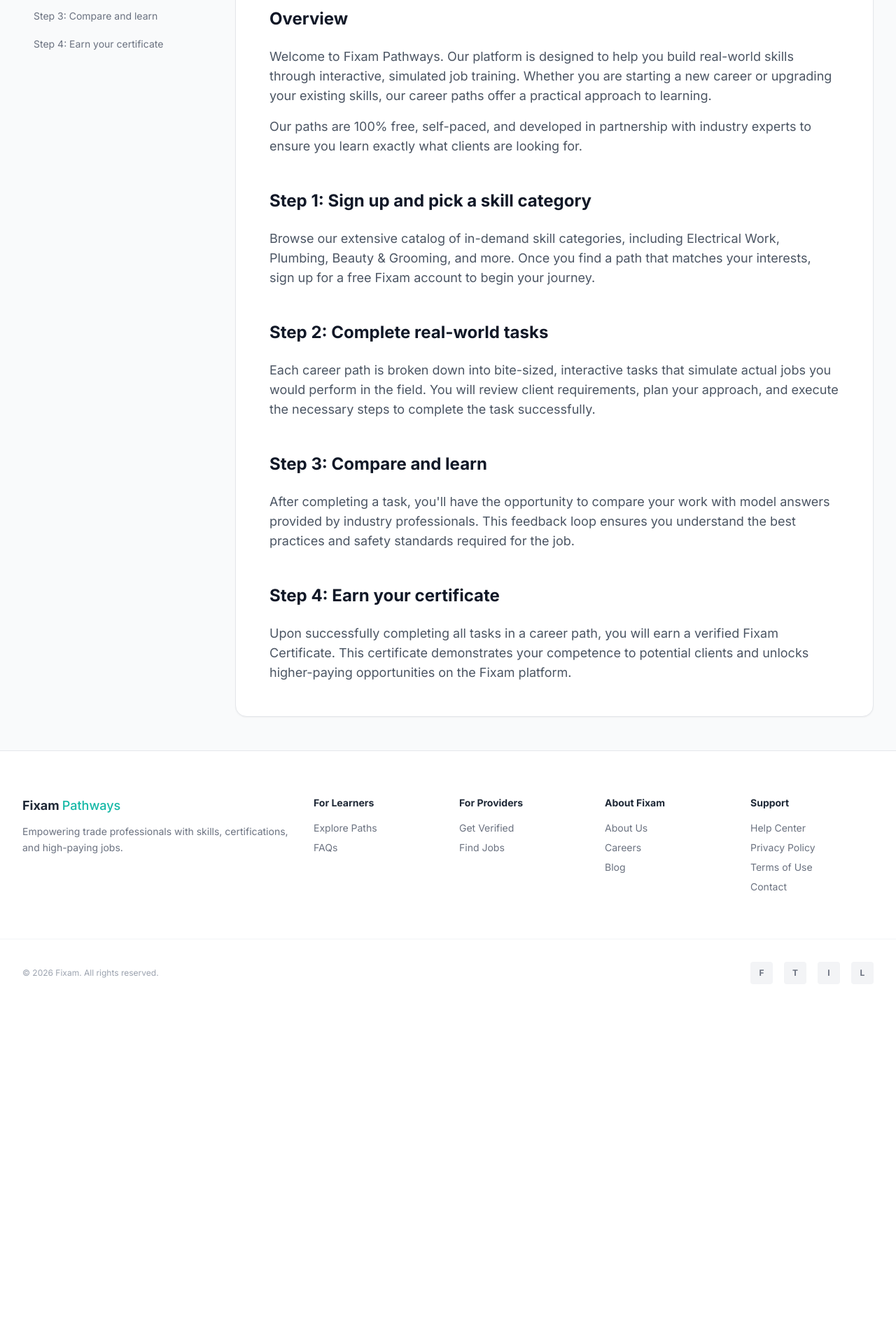
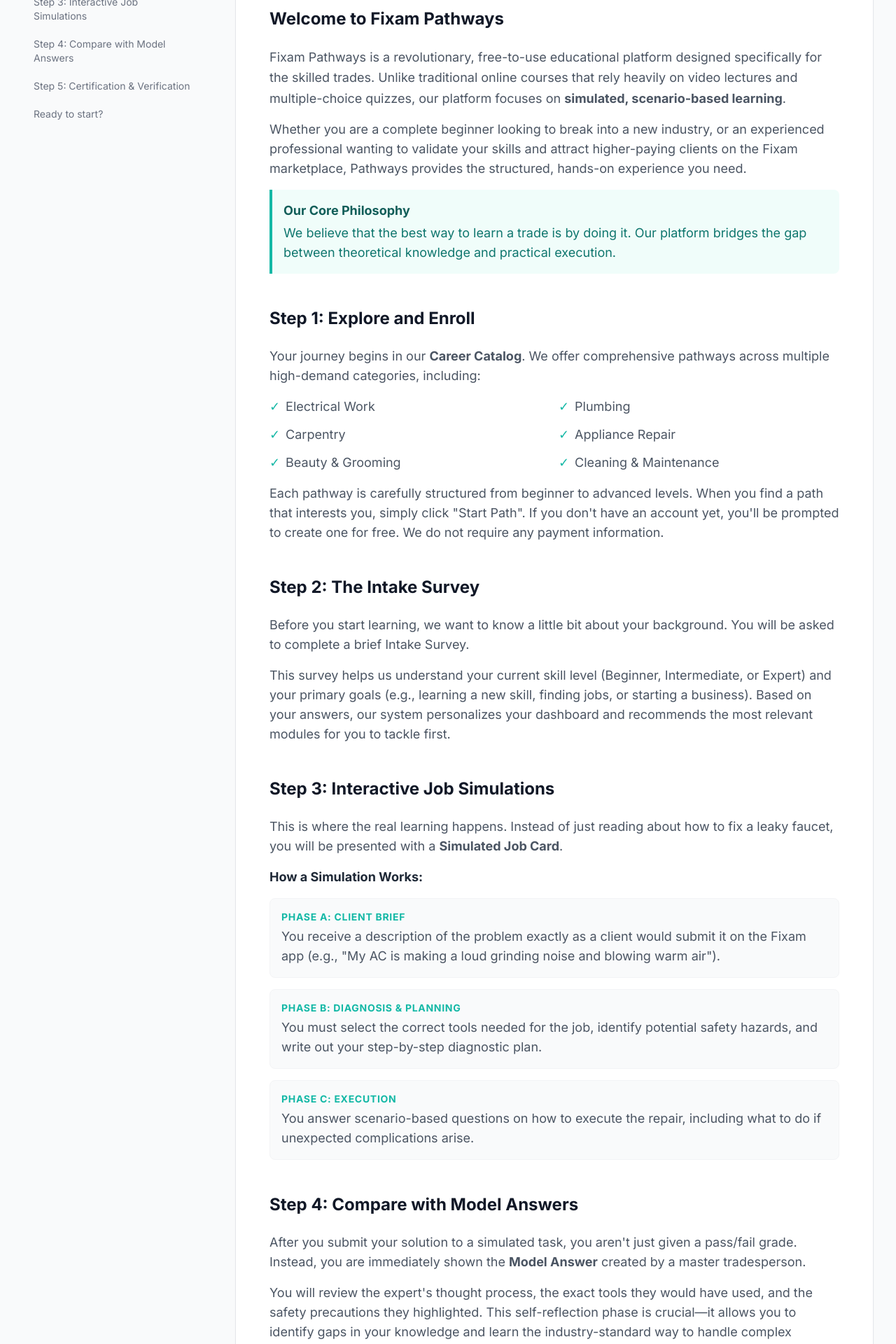
Before and after one commit to NoungaJoseph/careerpath, a React (Vite) app: page /how-it-works in a window 1280 px wide. Shown: the part 280-2200 px from the top of the page at 70% size. Before the commit the page ends 1718 px from the top, so only its background shows below. Built offline with nearby package versions, Linux system fonts and the light colour scheme.

Commit message:
feat: expand how it works page and fix navbar link

```diff
--- a/src/components/Navbar.tsx
+++ b/src/components/Navbar.tsx
@@ -10,7 +10,7 @@
 
   const navLinks = [
     { key: 'careerPaths', href: '/catalog' },
-    { key: 'howItWorks', href: '/#how-it-works' },
+    { key: 'howItWorks', href: '/how-it-works' },
     { key: 'forProviders', href: '/for-providers' },
   ];
 
--- a/src/pages/HowItWorksPage.tsx
+++ b/src/pages/HowItWorksPage.tsx
@@ -3,65 +3,127 @@
 export default function HowItWorksPage() {
   const sections: Section[] = [
     {
-      id: "overview",
-      title: "Overview",
+      id: "introduction",
+      title: "Welcome to Fixam Pathways",
+      content: (
+        <>
+          <p className="text-lg leading-relaxed">
+            Fixam Pathways is a revolutionary, free-to-use educational platform designed specifically for the skilled trades.
+            Unlike traditional online courses that rely heavily on video lectures and multiple-choice quizzes, our platform focuses on <strong>simulated, scenario-based learning</strong>.
+          </p>
+          <p className="mt-4">
+            Whether you are a complete beginner looking to break into a new industry, or an experienced professional wanting to validate your skills and attract higher-paying clients on the Fixam marketplace, Pathways provides the structured, hands-on experience you need.
+          </p>
+          <div className="bg-teal-50 border-l-4 border-teal-500 p-4 mt-6 rounded-r-lg">
+            <h4 className="font-bold text-teal-800">Our Core Philosophy</h4>
+            <p className="text-teal-700 mt-1">We believe that the best way to learn a trade is by doing it. Our platform bridges the gap between theoretical knowledge and practical execution.</p>
+          </div>
+        </>
+      )
+    },
+    {
+      id: "step-1-discovery",
+      title: "Step 1: Explore and Enroll",
       content: (
         <>
           <p>
-            Welcome to Fixam Pathways. Our platform is designed to help you build real-world skills through interactive, simulated job training.
-            Whether you are starting a new career or upgrading your existing skills, our career paths offer a practical approach to learning.
+            Your journey begins in our <strong>Career Catalog</strong>. We offer comprehensive pathways across multiple high-demand categories, including:
           </p>
+          <ul className="grid grid-cols-1 sm:grid-cols-2 gap-3 mt-4 mb-4">
+            <li className="flex items-center gap-2"><span className="text-primary">✓</span> Electrical Work</li>
+            <li className="flex items-center gap-2"><span className="text-primary">✓</span> Plumbing</li>
+            <li className="flex items-center gap-2"><span className="text-primary">✓</span> Carpentry</li>
+            <li className="flex items-center gap-2"><span className="text-primary">✓</span> Appliance Repair</li>
+            <li className="flex items-center gap-2"><span className="text-primary">✓</span> Beauty & Grooming</li>
+            <li className="flex items-center gap-2"><span className="text-primary">✓</span> Cleaning & Maintenance</li>
+          </ul>
           <p>
-            Our paths are 100% free, self-paced, and developed in partnership with industry experts to ensure you learn exactly what clients are looking for.
+            Each pathway is carefully structured from beginner to advanced levels. When you find a path that interests you, simply click "Start Path". If you don't have an account yet, you'll be prompted to create one for free. We do not require any payment information.
           </p>
         </>
       )
     },
     {
-      id: "step-1",
-      title: "Step 1: Sign up and pick a skill category",
+      id: "step-2-intake",
+      title: "Step 2: The Intake Survey",
       content: (
         <>
           <p>
-            Browse our extensive catalog of in-demand skill categories, including Electrical Work, Plumbing, Beauty & Grooming, and more.
-            Once you find a path that matches your interests, sign up for a free Fixam account to begin your journey.
+            Before you start learning, we want to know a little bit about your background. You will be asked to complete a brief Intake Survey.
+          </p>
+          <p className="mt-4">
+            This survey helps us understand your current skill level (Beginner, Intermediate, or Expert) and your primary goals (e.g., learning a new skill, finding jobs, or starting a business). Based on your answers, our system personalizes your dashboard and recommends the most relevant modules for you to tackle first.
           </p>
         </>
       )
     },
     {
-      id: "step-2",
-      title: "Step 2: Complete real-world tasks",
+      id: "step-3-simulations",
+      title: "Step 3: Interactive Job Simulations",
       content: (
         <>
           <p>
-            Each career path is broken down into bite-sized, interactive tasks that simulate actual jobs you would perform in the field.
-            You will review client requirements, plan your approach, and execute the necessary steps to complete the task successfully.
+            This is where the real learning happens. Instead of just reading about how to fix a leaky faucet, you will be presented with a <strong>Simulated Job Card</strong>.
+          </p>
+          <h4 className="font-bold text-gray-800 mt-6 mb-2">How a Simulation Works:</h4>
+          <div className="space-y-4">
+            <div className="bg-gray-50 p-4 rounded-lg border border-gray-100">
+              <span className="text-sm font-bold text-primary uppercase tracking-wider mb-1 block">Phase A: Client Brief</span>
+              <p className="text-gray-600">You receive a description of the problem exactly as a client would submit it on the Fixam app (e.g., "My AC is making a loud grinding noise and blowing warm air").</p>
+            </div>
+            <div className="bg-gray-50 p-4 rounded-lg border border-gray-100">
+              <span className="text-sm font-bold text-primary uppercase tracking-wider mb-1 block">Phase B: Diagnosis & Planning</span>
+              <p className="text-gray-600">You must select the correct tools needed for the job, identify potential safety hazards, and write out your step-by-step diagnostic plan.</p>
+            </div>
+            <div className="bg-gray-50 p-4 rounded-lg border border-gray-100">
+              <span className="text-sm font-bold text-primary uppercase tracking-wider mb-1 block">Phase C: Execution</span>
+              <p className="text-gray-600">You answer scenario-based questions on how to execute the repair, including what to do if unexpected complications arise.</p>
+            </div>
+          </div>
+        </>
+      )
+    },
+    {
+      id: "step-4-feedback",
+      title: "Step 4: Compare with Model Answers",
+      content: (
+        <>
+          <p>
+            After you submit your solution to a simulated task, you aren't just given a pass/fail grade. Instead, you are immediately shown the <strong>Model Answer</strong> created by a master tradesperson.
+          </p>
+          <p className="mt-4">
+            You will review the expert's thought process, the exact tools they would have used, and the safety precautions they highlighted. This self-reflection phase is crucial—it allows you to identify gaps in your knowledge and learn the industry-standard way to handle complex situations.
           </p>
         </>
       )
     },
     {
-      id: "step-3",
-      title: "Step 3: Compare and learn",
+      id: "step-5-certification",
+      title: "Step 5: Certification & Verification",
       content: (
         <>
           <p>
-            After completing a task, you'll have the opportunity to compare your work with model answers provided by industry professionals.
-            This feedback loop ensures you understand the best practices and safety standards required for the job.
+            As you complete tasks, your progress is tracked on your personal Dashboard. Once you successfully complete all the required modules within a specific career path, you will be awarded a <strong>Fixam Verified Certificate</strong>.
           </p>
+          <ul className="list-disc pl-5 mt-4 space-y-2">
+            <li><strong>Digital Badge:</strong> Display your certificate on your public Fixam profile.</li>
+            <li><strong>Higher Trust:</strong> Clients are significantly more likely to hire professionals who carry a Fixam Verified badge.</li>
+            <li><strong>Better Opportunities:</strong> The Fixam marketplace algorithm prioritizes verified professionals for premium, higher-paying jobs in your local area.</li>
+          </ul>
         </>
       )
     },
     {
-      id: "step-4",
-      title: "Step 4: Earn your certificate",
+      id: "get-started",
+      title: "Ready to start?",
       content: (
         <>
-          <p>
-            Upon successfully completing all tasks in a career path, you will earn a verified Fixam Certificate.
-            This certificate demonstrates your competence to potential clients and unlocks higher-paying opportunities on the Fixam platform.
+          <p className="mb-6">
+            Join thousands of professionals who are upgrading their skills and building successful businesses through Fixam Pathways.
           </p>
+          <a href="/catalog" className="inline-block bg-primary text-white font-bold py-3 px-8 rounded-lg hover:bg-primary-hover transition-colors shadow-sm">
+            Explore Career Paths
+          </a>
         </>
       )
     }
@@ -70,8 +132,8 @@
   return (
     <ContentLayout
       pageTitle="How Fixam Pathways Works"
-      effectiveDate="Last updated: October 2026"
-      brandText="Fixam Corporate"
+      effectiveDate="The complete guide to your learning journey"
+      brandText="Guide"
       sections={sections}
     />
   );
```
